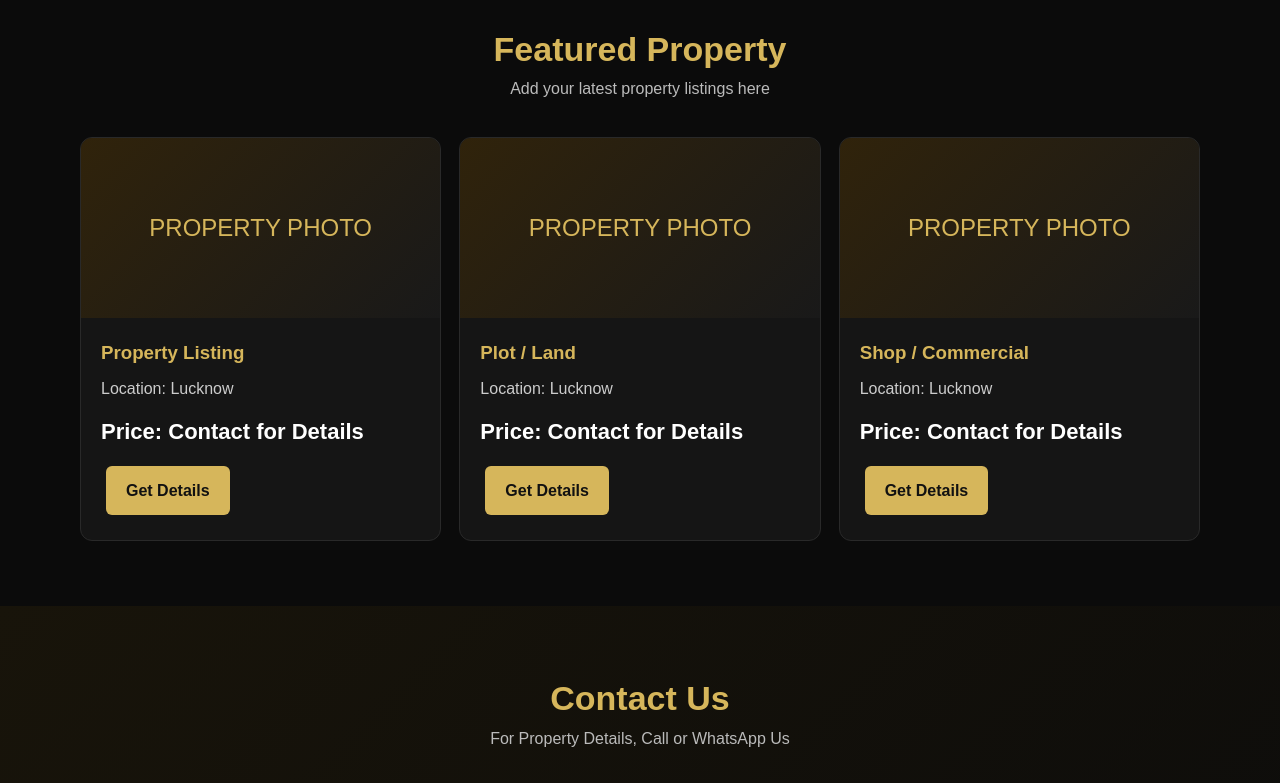
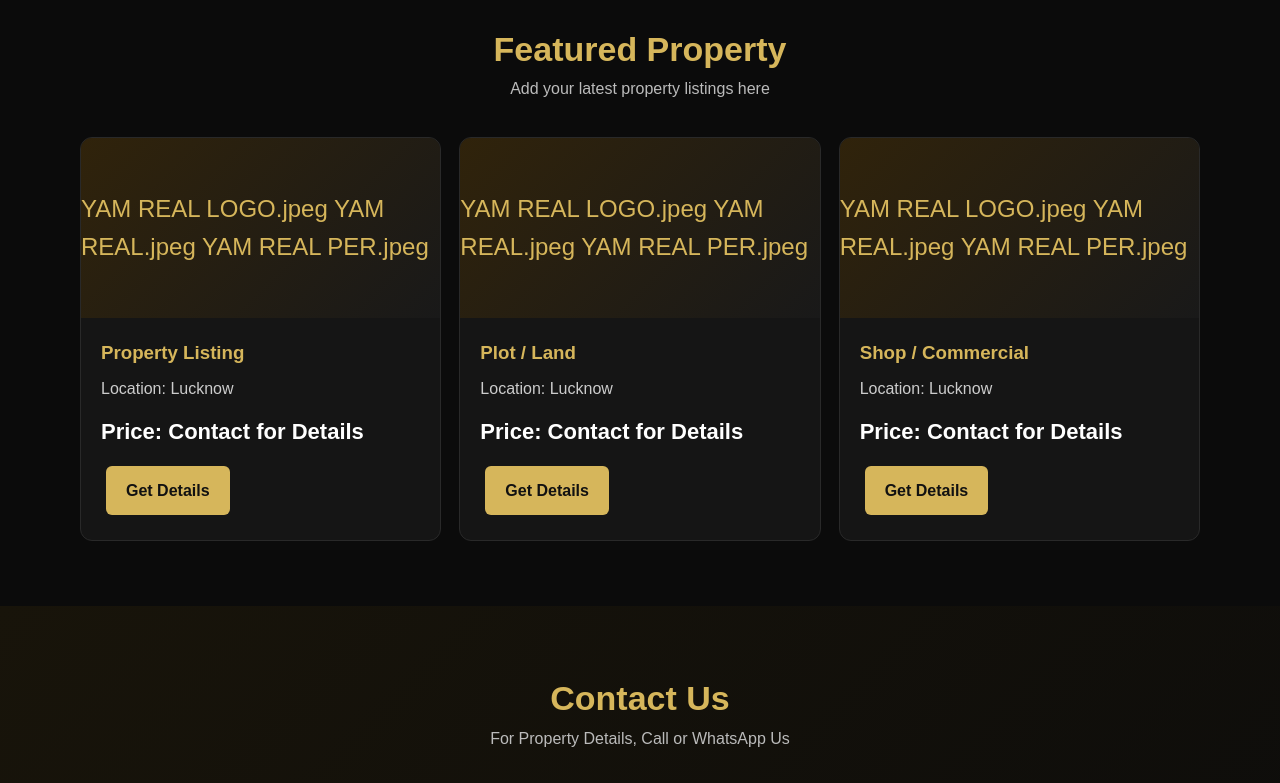
Before and after one commit to amanmedi110-ship-it/YAM-REAL-ESTATE-, a plain HTML site: page index.html in a window 1280 px wide. Shown: the part 2100-2883 px from the top of the page. Drawn offline with Linux system fonts and the light colour scheme.

Commit message:
Update index.html

```diff
--- a/index.html
+++ b/index.html
@@ -116,9 +116,9 @@ footer{border-top:1px solid #292929;text-align:center;padding:28px 0;color:#aaa}
 <div class="container">
 <div class="title"><h2>Featured Property</h2><p>Add your latest property listings here</p></div>
 <div class="grid">
-<div class="card property"><div class="pic">PROPERTY PHOTO</div><div class="content"><h3>Property Listing</h3><p>Location: Lucknow</p><div class="price">Price: Contact for Details</div><a class="btn" href="https://wa.me/919654092778?text=Hello%20YAM%20REAL%20ESTATE%2C%20I%20want%20details%20about%20your%20property." target="_blank">Get Details</a></div></div>
-<div class="card property"><div class="pic">PROPERTY PHOTO</div><div class="content"><h3>Plot / Land</h3><p>Location: Lucknow</p><div class="price">Price: Contact for Details</div><a class="btn" href="https://wa.me/919654092778?text=Hello%20YAM%20REAL%20ESTATE%2C%20I%20need%20plot%20details." target="_blank">Get Details</a></div></div>
-<div class="card property"><div class="pic">PROPERTY PHOTO</div><div class="content"><h3>Shop / Commercial</h3><p>Location: Lucknow</p><div class="price">Price: Contact for Details</div><a class="btn" href="https://wa.me/919654092778?text=Hello%20YAM%20REAL%20ESTATE%2C%20I%20need%20shop%20details." target="_blank">Get Details</a></div></div>
+<div class="card property"><div class="pic"> YAM REAL LOGO.jpeg YAM REAL.jpeg YAM REAL PER.jpeg</div><div class="content"><h3>Property Listing</h3><p>Location: Lucknow</p><div class="price">Price: Contact for Details</div><a class="btn" href="https://wa.me/919654092778?text=Hello%20YAM%20REAL%20ESTATE%2C%20I%20want%20details%20about%20your%20property." target="_blank">Get Details</a></div></div>
+<div class="card property"><div class="pic"> YAM REAL LOGO.jpeg YAM REAL.jpeg YAM REAL PER.jpeg</div><div class="content"><h3>Plot / Land</h3><p>Location: Lucknow</p><div class="price">Price: Contact for Details</div><a class="btn" href="https://wa.me/919654092778?text=Hello%20YAM%20REAL%20ESTATE%2C%20I%20need%20plot%20details." target="_blank">Get Details</a></div></div>
+<div class="card property"><div class="pic"> YAM REAL LOGO.jpeg YAM REAL.jpeg YAM REAL PER.jpeg</div><div class="content"><h3>Shop / Commercial</h3><p>Location: Lucknow</p><div class="price">Price: Contact for Details</div><a class="btn" href="https://wa.me/919654092778?text=Hello%20YAM%20REAL%20ESTATE%2C%20I%20need%20shop%20details." target="_blank">Get Details</a></div></div>
 </div>
 </div>
 </section>
```
